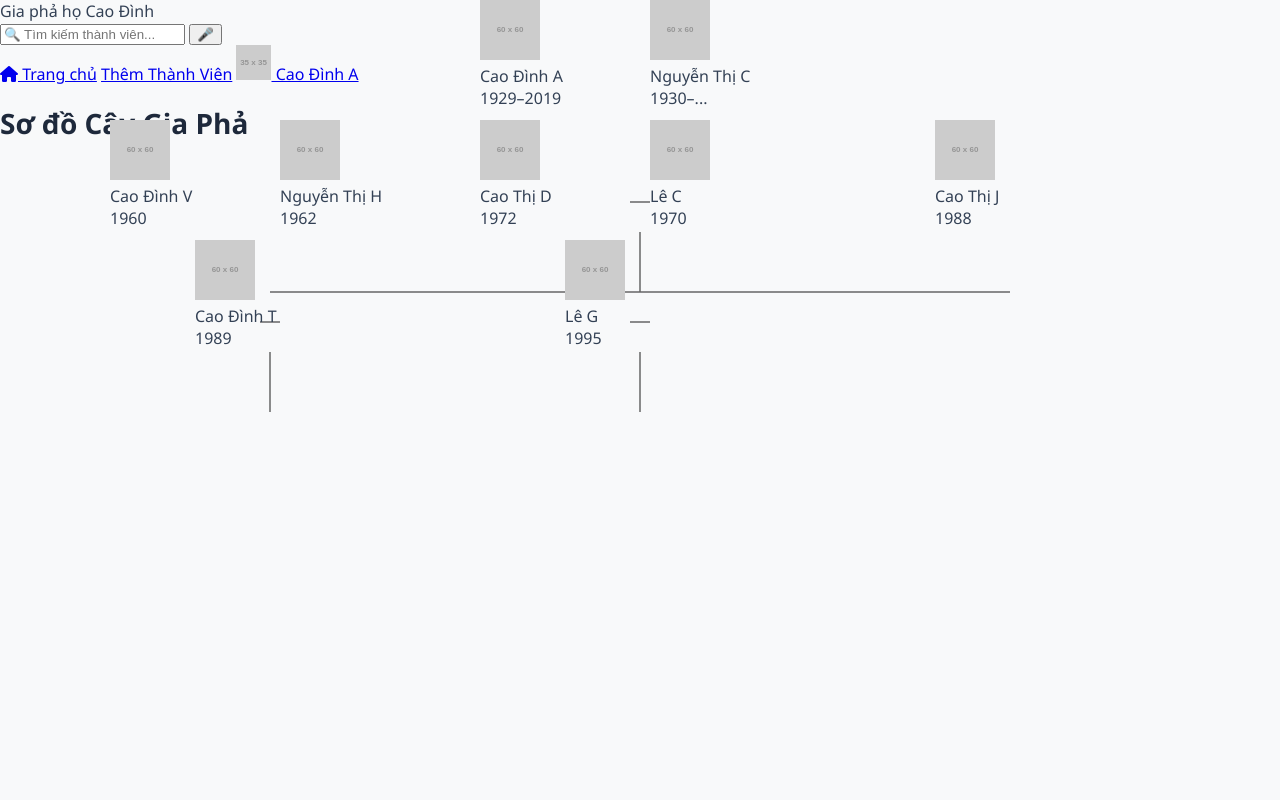
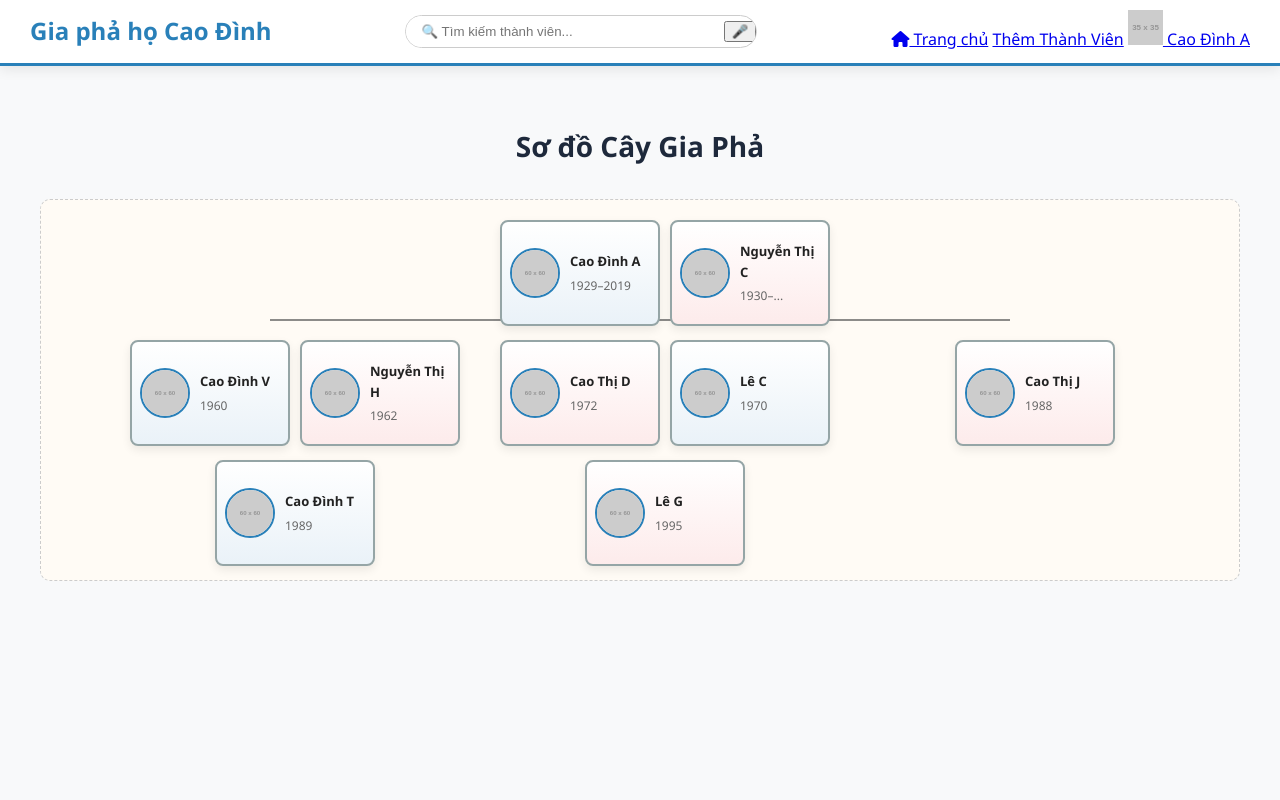
Before and after one commit to hieunguyendang2425-web/giapha, a plain HTML site: page index.html in a window 1280 px wide. Shown: the top 800 px of the page. Drawn offline with Linux system fonts and the light colour scheme; placeholder pictures from the web are drawn by us.

Commit message:
Update styles.css

```diff
--- a/styles.css
+++ b/styles.css
@@ -1,3 +1,134 @@
+/* Màu sắc & Font */
+:root {
+    --primary-color: #2980b9;
+    --secondary-color: #f39c12;
+    --background-page: #fffbf5;
+    --text-dark: #333;
+    --card-bg: #ffffff;
+    --shadow: 0 4px 12px rgba(0, 0, 0, 0.08);
+    --font-family: 'Times New Roman', serif;
+    --node-border: #95a5a6;
+}
+
+/* --- Base --- */
+body {
+    font-family: var(--font-family);
+    background-color: var(--background-page);
+    margin: 0;
+    color: var(--text-dark);
+    line-height: 1.6;
+}
+
+/* --- Header & Navigation --- */
+.main-header {
+    display: flex;
+    justify-content: space-between;
+    align-items: center;
+    padding: 10px 30px;
+    background-color: var(--card-bg);
+    box-shadow: var(--shadow);
+    border-bottom: 3px solid var(--primary-color);
+}
+
+.logo { font-size: 24px; font-weight: bold; color: var(--primary-color); }
+.search-bar { display:flex; align-items:center; border:1px solid #ccc; border-radius:25px; overflow:hidden; background:#fff; width:350px; }
+.search-input { padding:8px 15px; border:none; outline:none; width:100%; }
+
+/* --- Content Layout --- */
+.content-area { padding: 40px; max-width: 1300px; margin: 0 auto; }
+h1 { color: var(--primary-color); text-align:center; margin-bottom:30px; }
+
+/* -------------------------------------
+ * KHU VỰC CÂY GIA PHẢ
+ * ------------------------------------- */
+
+.tree-diagram {
+    position: relative;
+    padding: 20px;
+    border: 1px dashed #ccc;
+    background-color: var(--background-page);
+    border-radius: 10px;
+    overflow: auto;
+}
+
+.tree-svg {
+    position: absolute;
+    top: 0;
+    left: 0;
+    pointer-events: none;
+}
+
+.tree-canvas {
+    position: relative;
+}
+
+/* Node (một người) */
+.person-node {
+    width: 140px;
+    height: 86px;
+    border-radius: 8px;
+    box-shadow: 0 4px 10px rgba(0,0,0,0.08);
+    cursor: pointer;
+    transition: transform 0.15s ease, box-shadow 0.15s ease;
+    display: flex;
+    align-items: center;
+    gap: 10px;
+    padding: 8px;
+    border: 2px solid var(--node-border);
+    background: var(--card-bg);
+}
+
+.person-node:hover {
+    transform: translateY(-4px);
+    box-shadow: 0 8px 20px rgba(0,0,0,0.12);
+}
+
+.person-node img.person-avatar {
+    width: 46px;
+    height: 46px;
+    border-radius: 50%;
+    object-fit: cover;
+    border: 2px solid var(--primary-color);
+    flex-shrink: 0;
+}
+
+.person-info {
+    display: flex;
+    flex-direction: column;
+    justify-content: center;
+}
+
+.person-name { font-weight: bold; font-size: 13px; color: #222; }
+.person-year { font-size: 12px; color: #666; margin-top: 4px; }
+
+.person-node.female { background: linear-gradient(180deg, #fff 0%, #fdebeb 100%); }
+.person-node.male { background: linear-gradient(180deg, #fff 0%, #eaf2f8 100%); }
+
+/* --- Hộp thông tin chi tiết --- */
+.member-details-box {
+    background-color: #ffffff;
+    border: 1px solid var(--primary-color);
+    padding: 30px;
+    border-radius: 12px;
+    box-shadow: 0 6px 20px rgba(0, 0, 0, 0.15);
+    max-width: 800px;
+    margin: 40px auto 0;
+    display: none;
+    gap: 30px;
+    align-items: flex-start;
+}
+
+.member-details-box.active {
+    display: flex;
+}
+
+.detail-left { text-align: center; flex-shrink: 0; width: 180px; }
+.detail-left img { width: 150px; height: 150px; border-radius: 50%; border: 5px solid var(--primary-color); object-fit: cover; margin-bottom: 10px; }
+.detail-right { flex-grow: 1; padding-left: 20px; border-left: 1px solid #eee; }
+.detail-right h2 { color: var(--primary-color); margin-top: 0; padding-bottom: 5px; border-bottom: 1px solid #eee; }
+.detail-info { background-color: #f7f9fc; padding: 15px; border-radius: 8px; margin-bottom: 15px; }
+ul.detail-list { list-style: none; padding: 0; margin: 0; }
+ul.detail-list li { margin-bottom: 8px; }
 /* ============================
  * BIẾN MÀU & FONT CHỮ
  ============================ */
```
